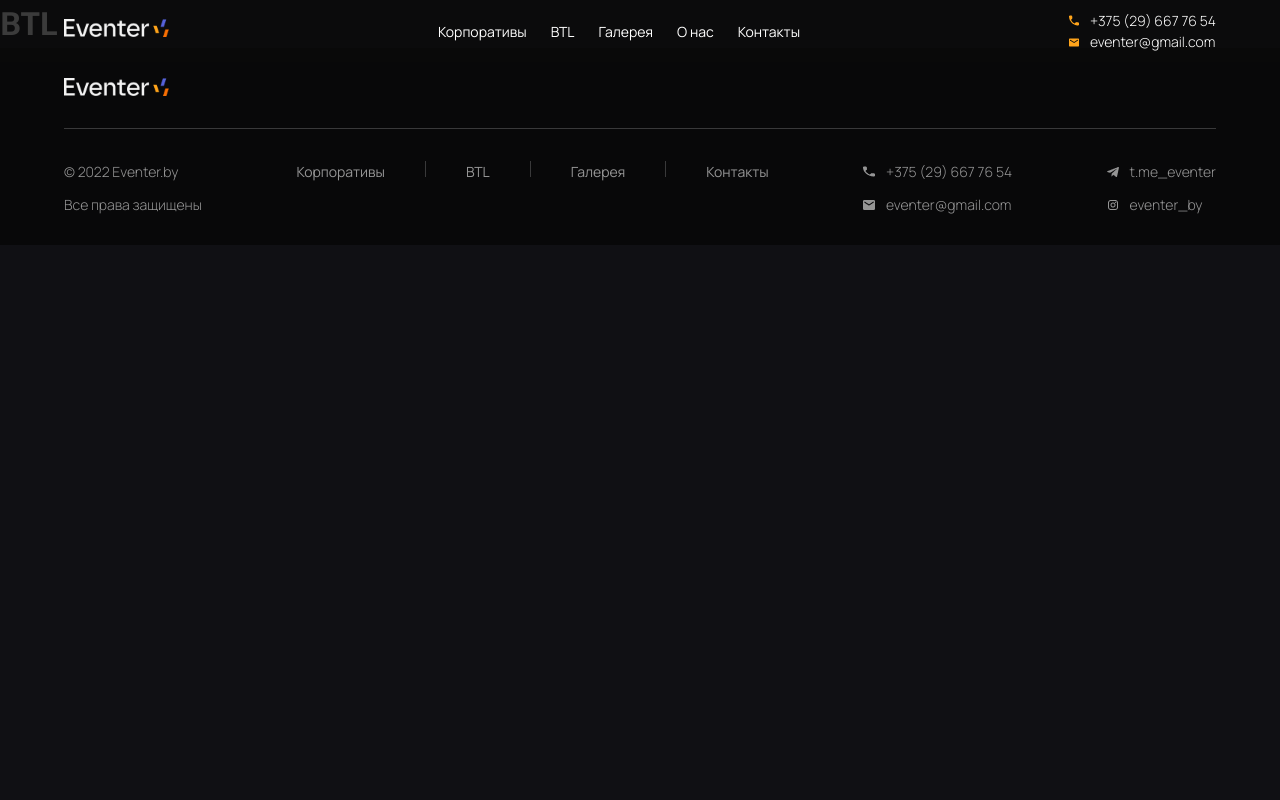
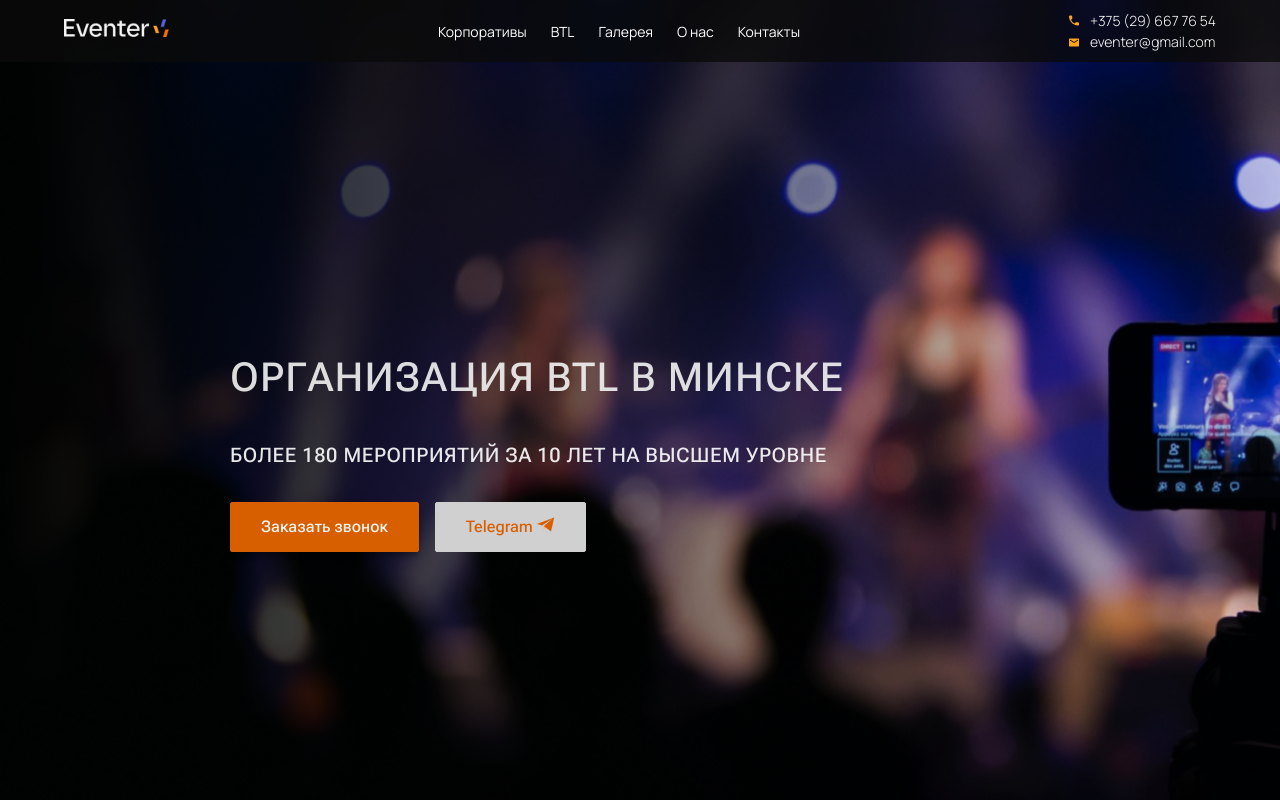
Before and after one commit to ddipper/EventerWebApp, a Vue app: page /btl in a window 1280 px wide. Shown: the top 800 px of the page. Built offline with nearby package versions, Linux system fonts and the light colour scheme.

Commit message:
Add hero

```diff
--- a/package.json
+++ b/package.json
@@ -12,6 +12,7 @@
     "axios": "^1.6.8",
     "pinia": "^2.1.7",
     "sass": "^1.72.0",
+    "verify": "^0.1.2",
     "video.js": "^8.10.0",
     "vue": "^3.4.21",
     "vue-router": "^4.3.0",
--- a/src/assets/main.css
+++ b/src/assets/main.css
@@ -9,6 +9,9 @@
 
 h1,h2,h3,h4,h5,h6{
    font-family: "Roboto Flex";
+   letter-spacing: .03em;
+   text-transform: uppercase;
+   opacity: 0.9;
 }
 
 body{
--- a/src/components/Btl.vue
+++ b/src/components/Btl.vue
@@ -1,14 +1,64 @@
 <template>
   <router-view/>
-  <div class="content">
-    <h1>BTL</h1>
-  </div>
+  <section class="hero">
+    <div class="container">
+      <div class="hero-content">
+        <h1>
+          ОРГАНИЗАЦИЯ BTL В МИНСКЕ
+        </h1>
+        <h2>
+          Более 180 мероприятий за 10 лет на высшем уровне
+        </h2>
+        <ButtonsComponent :color="'orange'" />
+      </div>
+    </div>
+  </section>
 </template>
 
 <script>
+import ButtonsComponent from './Modules/ButtonsComponent.vue'
+  export default{
+      data(){
+        return{
 
+        }
+      },
+      components:{
+        ButtonsComponent
+      }
+  }
 </script>
 
 <style lang="scss" scoped>
+  h1{
+    font-size: 40px;
+    font-weight: 600;
+  }
+  h2{
+    font-size: 20px;
+    font-weight: 500;
+  }
+  .hero{
+    background-image: url(../assets/home/home_hero.png);
+    background-size: cover;
+    background-repeat: no-repeat;
+  }
+  .container{
+    padding: 0 230px;
+  }
+  .hero-content{
+    height: 900px;
+    display: flex;
+    flex-direction: column;
+    justify-content: center;
+    align-items: left;
+    gap: 32px;
 
+    h1{
+      font-size: 40px;
+      font-weight:500;
+      line-height: 60px;
+      color: #F3F3F3;
+    }
+  }
 </style>
--- a/src/components/Modules/ButtonsComponent.vue
+++ b/src/components/Modules/ButtonsComponent.vue
@@ -42,7 +42,7 @@ export default {
 </script>
 
 <template>
-   <div class="container" :style="{'--button-color': buttonColor, '--button-hover-color': hoverColor}">
+   <div class="btn-wrapper" :style="{'--button-color': buttonColor, '--button-hover-color': hoverColor}">
       <button class="first-btn" type="button" @click="scrollToForm()">Заказать звонок</button>
       <button class="second-btn" @click="redirect()" type="button">Telegram
          <img v-if="color == 'orange' || color == 'yellow'" src="../../assets/home/tg.btn-icon.png">
@@ -83,7 +83,7 @@ export default {
       cursor: pointer;
    }
 
-   .container{
+   .btn-wrapper{
       display: flex;
       gap: 16px;
    }
```
Also changed, not shown: 1 other file (tests, documents, lock files or other folders).
